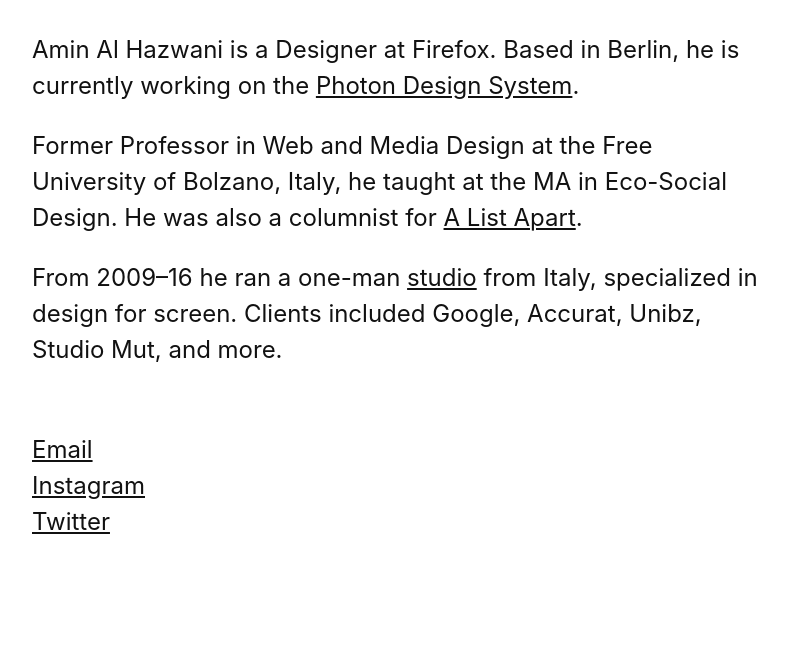
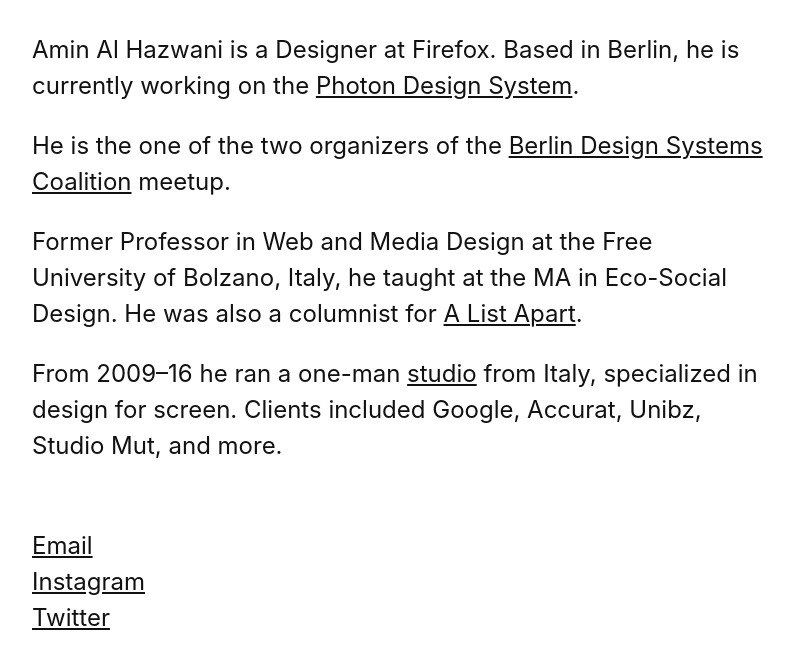
Before and after one commit to aminalhazwani/aminalhazwani.github.io, a plain HTML site: page index.html in a window 1280 px wide. Shown: the part 192-860 px from the top of the page, without its empty margins (240-1034 px from the left). Before the commit the page ends 800 px from the top, so only its background shows below. Drawn offline with nearby package versions, Linux system fonts and the light colour scheme.

Commit message:
[add] link to meetup

```diff
--- a/index.html
+++ b/index.html
@@ -12,6 +12,9 @@
     <h1 class="f-headline lh-solid nl1 mv5">Hello<span class="pointer" onclick="lightSwitch();">.</span></h1>
     <p class="f4 f3-ns lh-copy">
       Amin Al Hazwani is a Designer at Firefox. Based in Berlin, he is currently working on the <a class="near-black" href="http://design.firefox.com/photon">Photon Design System</a>.
+    </p>
+    <p class="f4 f3-ns lh-copy">
+      He is the one of the two organizers of the <a class="near-black" href="https://www.meetup.com/berlin-design-systems-coalition/">Berlin Design Systems Coalition</a> meetup.
     </p>
     <p class="f4 f3-ns lh-copy">
       Former Professor in Web and Media Design at the Free University of Bolzano, Italy, he taught at the MA in Eco-Social Design. He was also a columnist for <a class="near-black" href="https://alistapart.com/article/motion-with-meaning-semantic-animation-in-interface-design">A List Apart</a>.
```
